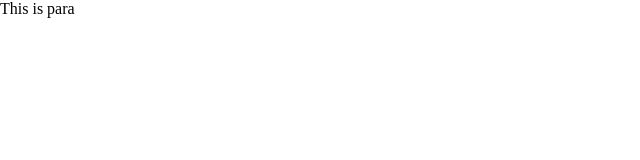
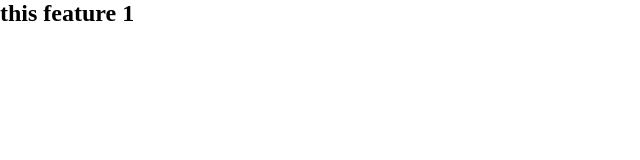
Before and after one commit to Sonukumar-singh/Git-demo, a plain HTML site: page index.html in a window 1280 px wide. Shown: the whole page, without its empty margins (0-640 px from the left). Drawn offline with Linux system fonts and the light colour scheme.

Commit message:
index file chnges

```diff
--- a/index.html
+++ b/index.html
@@ -7,7 +7,7 @@
     <link rel="stylesheet" href="style.css" />
   </head>
   <body>
-    <p>This is para</p>
+    <h2>this feature 1</h2>
     <script src="./script.js"></script>
   </body>
 </html>
```
